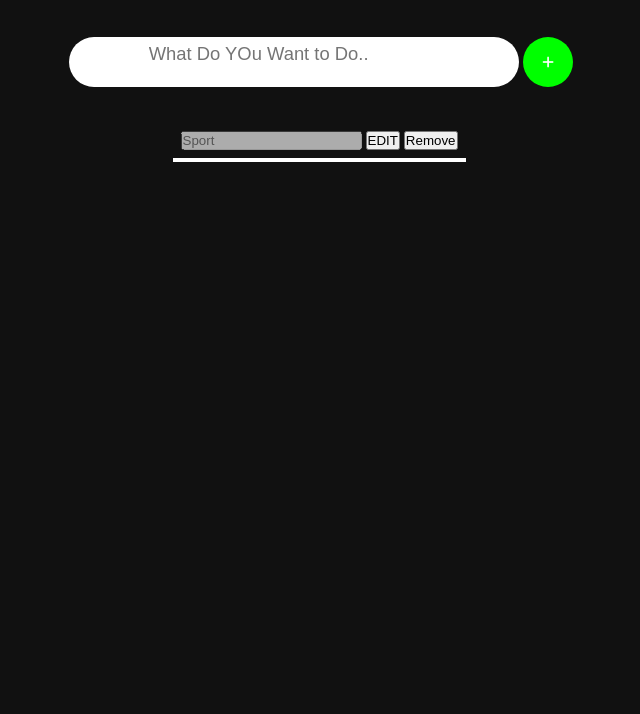
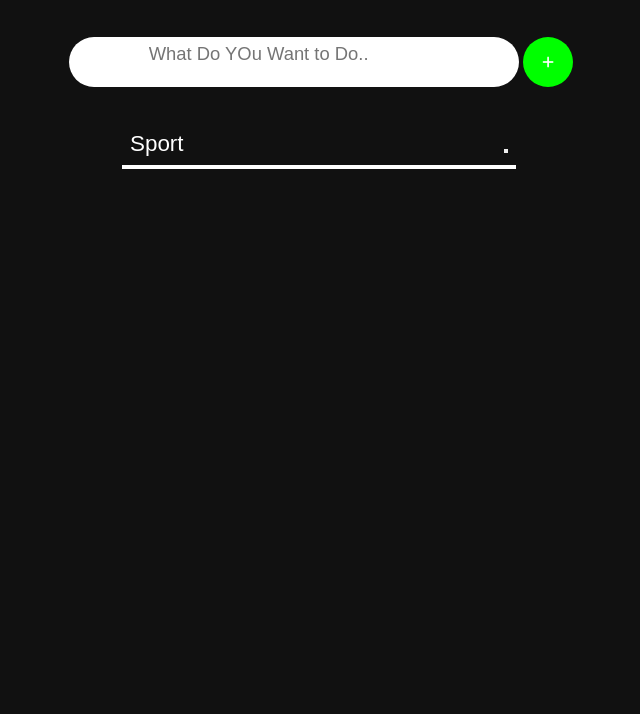
Before and after one commit to lumamontes/ToDoList, a plain HTML site: page index.html in a window 1280 px wide. Shown: the part 86-800 px from the top of the page, without its empty margins (321-961 px from the left). Drawn offline with Linux system fonts and the light colour scheme.

Commit message:
ajuste JavaScript

```diff
--- a/index.html
+++ b/index.html
@@ -18,11 +18,11 @@
         <button class="addButton"><i class="fas fa-plus" ></i></button>
     </div>
     <div class="container">
-        <div class="item">
-            <input type="text" class="item_input" value="Sport" disabled>
+    <!--    <div class="item">
+            <input type="text" class="item_input"  disabled>
             <button class="editButton">EDIT</button>
-            <button class="removeButton">Remove</button>
-        </div>
+            <button class="removeButton">REMOVE</button>
+        </div>  -->
     </div>
     <script  type="text/javascript" src="main.js"  ></script>
 </body>
--- a/main.js
+++ b/main.js
@@ -0,0 +1,37 @@
+const addButton = document.querySelector('.addButton');
+var inputValue = document.querySelector('.input')
+const container =document.querySelector('.container')
+
+class item {
+    constructor(itemName) {
+        //create the item div
+
+        this.createDiv(itemName);
+    }
+    createDiv(itemName ) {
+        let input= document.createElement('input')
+        input.value = itemName;
+        input.disabled = true;
+        input.classList.add('item_input')
+        input.type = 'text'
+
+        let itemBox = document.createElement('div')
+        itemBox.classList.add('item')
+
+        let editButton = document.createElement('button')
+        editButton.classList.add ('editButton');
+
+
+        let removeButton = document.createElement('button')
+        editButton.classList.add ('editButton');
+
+        container.appendChild(itemBox);
+
+        itemBox.appendChild(input);
+        itemBox.appendChild(editButton);
+        itemBox.appendChild(removeButton);
+
+    }
+}
+
+new item ('Sport')
--- a/style.css
+++ b/style.css
@@ -76,6 +76,29 @@ h1 {
 }
 
 .item_input {
-    background-color: none;
+    background: none;
     outline: none;
+    color: #fff;
+    border: none;
+    width: 350px;
+    font-size: 1.4rem;
 }
+
+.editButton {
+    font-size: 1.4rem;
+    margin: 0 0.75rem;
+    font-family: 'Hind', sans-serif;
+    background: none;
+    outline: none;
+    color: lime;
+    border: none;
+}
+
+.removeButton {
+    font-size: 1.4rem;
+    font-family: 'Hind' , sans-serif;
+    background: none;
+    outline: none;
+    color: #E00;
+    border: none;
+}
```
